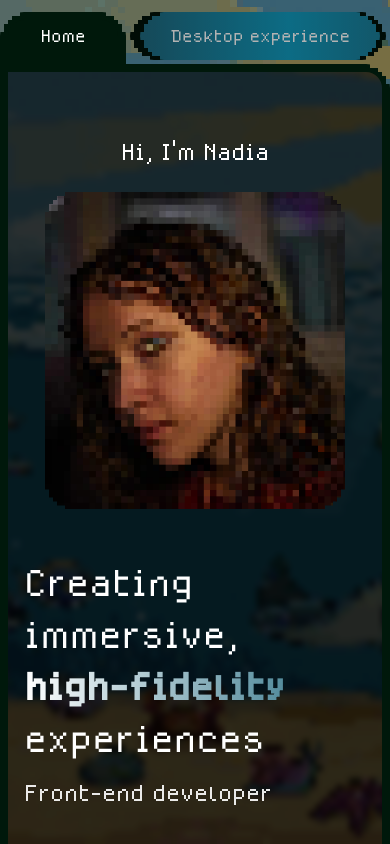
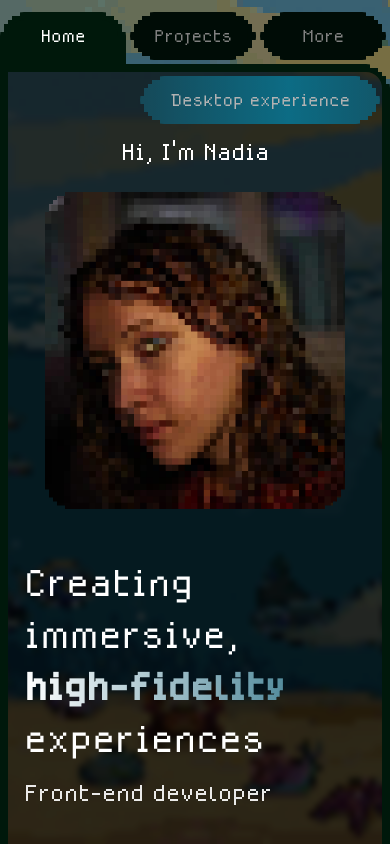
Before and after one commit to robuspospolitus/portfolio, a React (Vite) app: page / in a window 390 px wide. Built offline with nearby package versions, Linux system fonts and the light colour scheme.

Commit message:
fix: desktop button responsitivity

```diff
--- a/src/Pages/Home/Home.scss
+++ b/src/Pages/Home/Home.scss
@@ -93,11 +93,11 @@
         padding-right: 0px;
     }
 }
-@media screen and (max-width: 730px) {
+@media screen and (max-width: 660px) {
     .desktop-tab {
         width: 200px !important;
         z-index: 2;
-        top: var(--size-xxl);
+        top: var(--size-xl);
         right: 10px !important;
     }
 }
```
